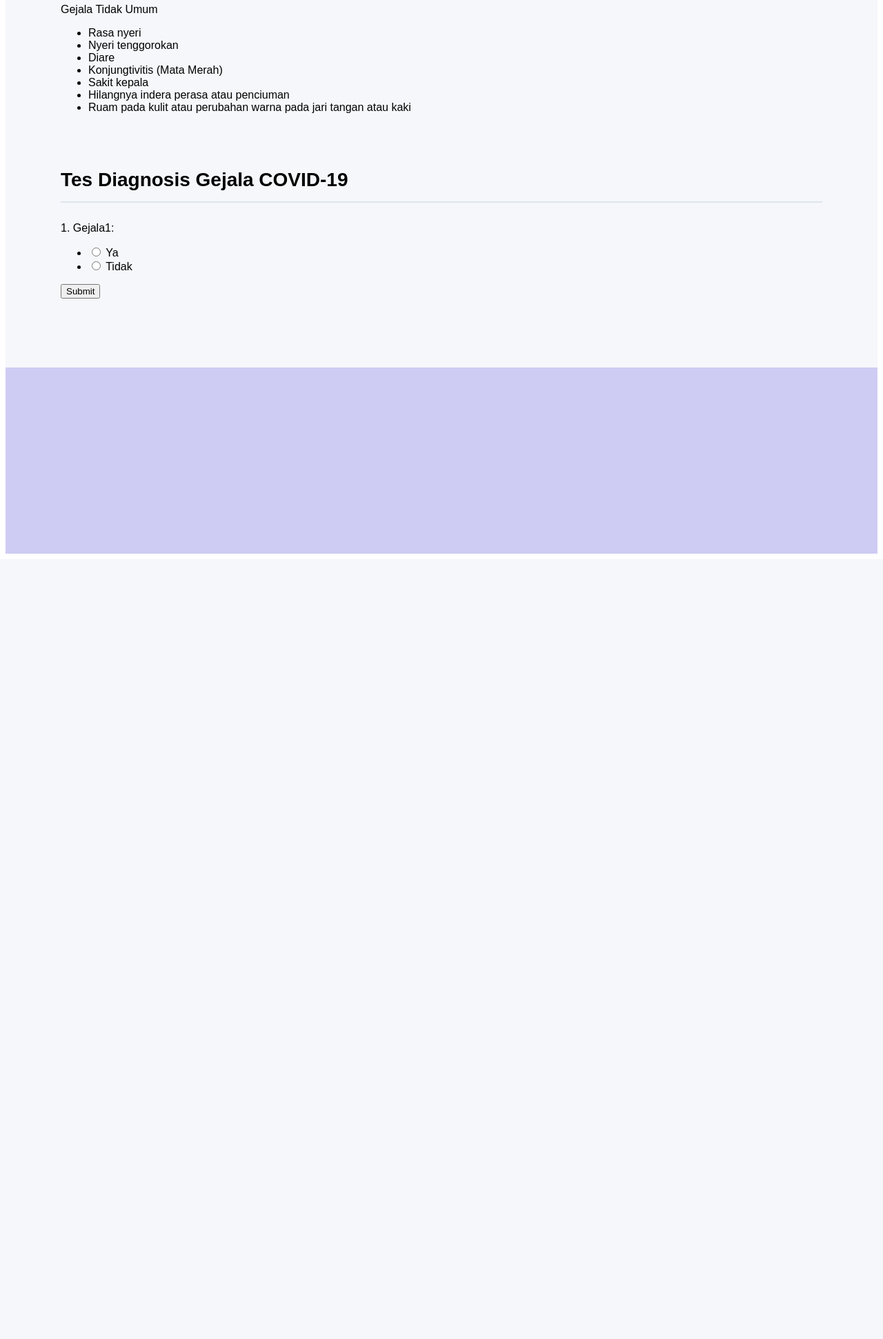
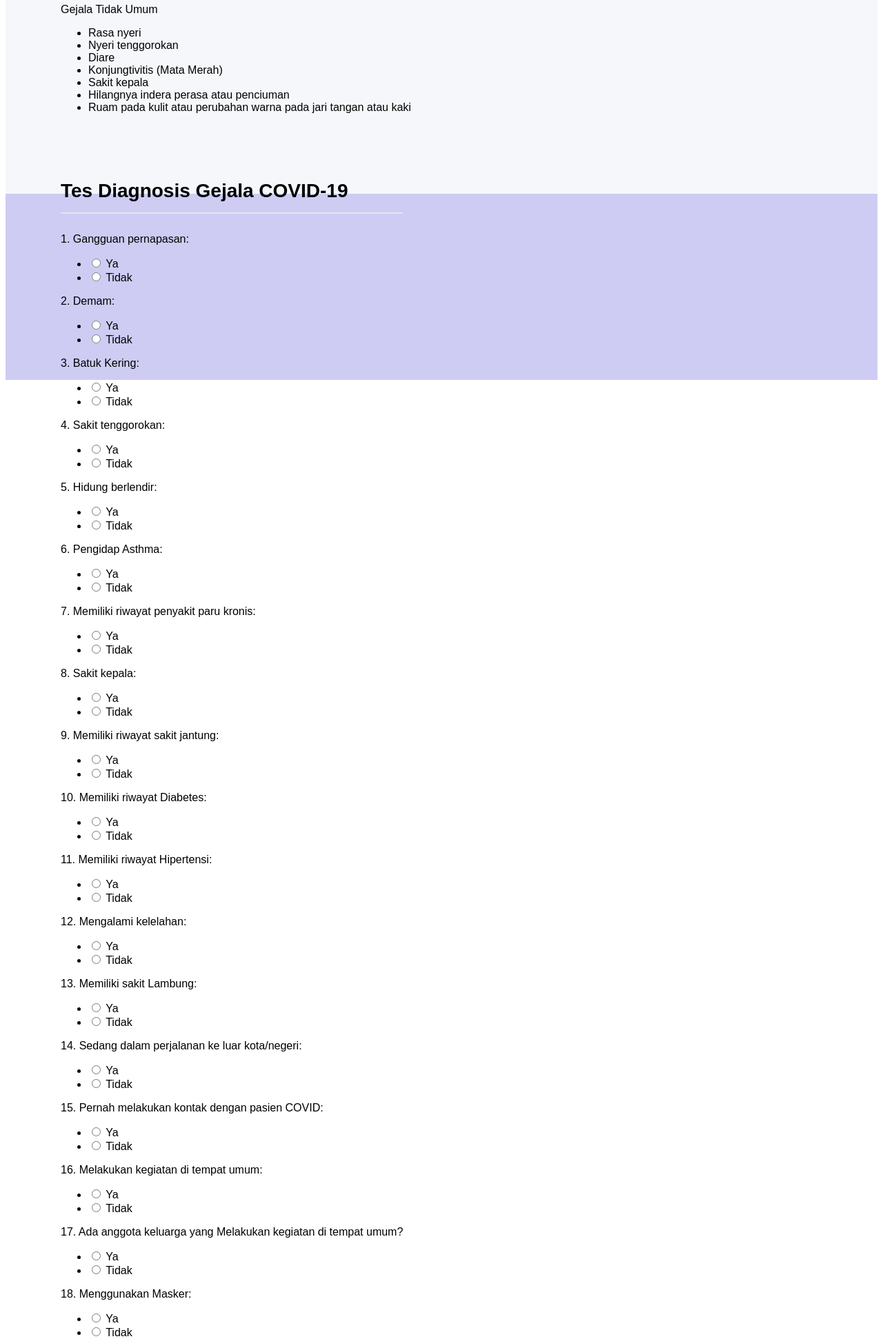
Before and after one commit to Faris-Ihsan/tugas-besar-sistem-pakar, a Django app: page / in a window 1280 px wide. Shown: the part 978-2920 px from the top of the page at 69% size. Before the commit the page ends 1781 px from the top, so only its background shows below. Run offline with Django 3.2, Linux system fonts and the light colour scheme.

Commit message:
add RadioSelect form & assign input into array

```diff
--- a/siskar_app/forms.py
+++ b/siskar_app/forms.py
@@ -1,6 +1,24 @@
 from django import forms
 
-CHOICES = [('1','Ya'),('0','Tidak')]
+CHOICES = [(1,'Ya'),(0,'Tidak')]
 
 class FormName(forms.Form):
-    attrib_1 = forms.CharField(label='1. Gejala1', widget=forms.RadioSelect(choices=CHOICES))
+    attrib_1 = forms.CharField(label='1. Gangguan pernapasan', widget=forms.RadioSelect(choices=CHOICES))
+    attrib_2 = forms.CharField(label='2. Demam', widget=forms.RadioSelect(choices=CHOICES))
+    attrib_3 = forms.CharField(label='3. Batuk Kering', widget=forms.RadioSelect(choices=CHOICES))
+    attrib_4 = forms.CharField(label='4. Sakit tenggorokan', widget=forms.RadioSelect(choices=CHOICES))
+    attrib_5 = forms.CharField(label='5. Hidung berlendir', widget=forms.RadioSelect(choices=CHOICES))
+    attrib_6 = forms.CharField(label='6. Pengidap Asthma', widget=forms.RadioSelect(choices=CHOICES))
+    attrib_7 = forms.CharField(label='7. Memiliki riwayat penyakit paru kronis', widget=forms.RadioSelect(choices=CHOICES))
+    attrib_8 = forms.CharField(label='8. Sakit kepala', widget=forms.RadioSelect(choices=CHOICES))
+    attrib_9 = forms.CharField(label='9. Memiliki riwayat sakit jantung', widget=forms.RadioSelect(choices=CHOICES))
+    attrib_10 = forms.CharField(label='10. Memiliki riwayat Diabetes', widget=forms.RadioSelect(choices=CHOICES))
+    attrib_11 = forms.CharField(label='11. Memiliki riwayat Hipertensi', widget=forms.RadioSelect(choices=CHOICES))
+    attrib_12 = forms.CharField(label='12. Mengalami kelelahan', widget=forms.RadioSelect(choices=CHOICES))
+    attrib_13 = forms.CharField(label='13. Memiliki sakit Lambung', widget=forms.RadioSelect(choices=CHOICES))
+    attrib_14 = forms.CharField(label='14. Sedang dalam perjalanan ke luar kota/negeri', widget=forms.RadioSelect(choices=CHOICES))
+    attrib_15 = forms.CharField(label='15. Pernah melakukan kontak dengan pasien COVID', widget=forms.RadioSelect(choices=CHOICES))
+    attrib_16 = forms.CharField(label='16. Melakukan kegiatan di tempat umum', widget=forms.RadioSelect(choices=CHOICES))
+    attrib_17 = forms.CharField(label='17. Ada anggota keluarga yang Melakukan kegiatan di tempat umum?', widget=forms.RadioSelect(choices=CHOICES))
+    attrib_18 = forms.CharField(label='18. Menggunakan Masker', widget=forms.RadioSelect(choices=CHOICES))
+    attrib_19 = forms.CharField(label='19. Rajin menggunakan hand sanitizer?', widget=forms.RadioSelect(choices=CHOICES))
--- a/siskar_app/views.py
+++ b/siskar_app/views.py
@@ -3,6 +3,19 @@ from django.http import HttpResponse
 from . import forms
 
 # Create your views here.
+
+
 def index(request):
+    a=[]
     form = forms.FormName()
+
+    if request.method=='POST':
+        form=forms.FormName(request.POST)
+
+        if form.is_valid():
+            for i in range(19):
+                a.append(form.cleaned_data['attrib_'+str(i+1)])
+            print(a)
+
+
     return render(request,'index.html', {'form':form})
--- a/static/css/style.css
+++ b/static/css/style.css
@@ -48,6 +48,11 @@ body {
     margin-top: 80px;
 }
 
+.diagnose-form {
+    list-style: none;
+    float: left;
+}
+
 .footer {
     background-color: #ceccf3;
     height: 270px;
--- a/templates/index.html
+++ b/templates/index.html
@@ -57,10 +57,10 @@
             </ul>
         </div>
 
-        <div class="contact-form">
+        <div class="diagnose-form">
             <h3 class="section-title">Tes Diagnosis Gejala COVID-19</h3>
             <form method="POST">
-            {{ form.as_p }}
+            {{ form.as_table }}
             {% csrf_token %}
             <input type="submit" class="btn" value="Submit">
             </form>
```
